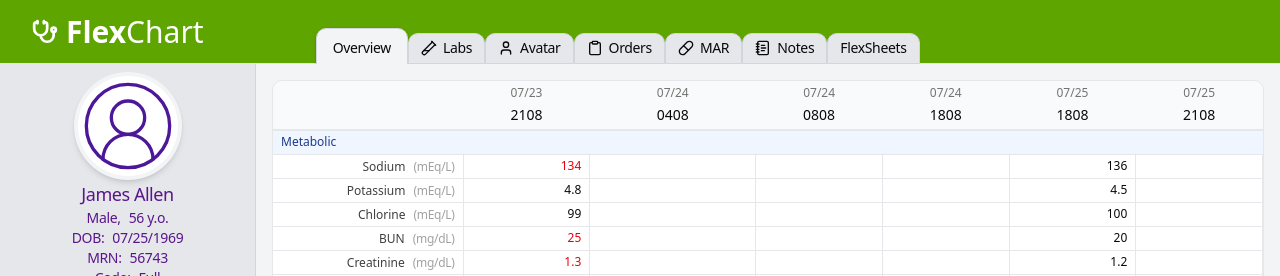
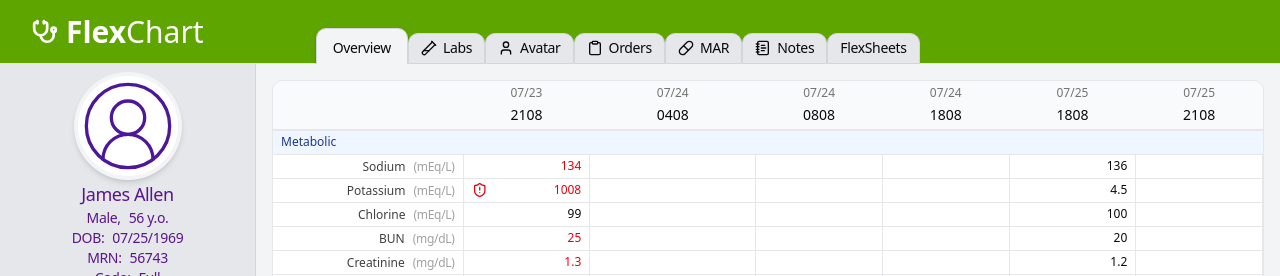
Before and after one commit to bilalkhaniazi/EHR, a React (Vite) app in the folder gvEHR/: page /labs in a window 1280 px wide. Shown: the top 276 px of the page. Built offline with nearby package versions, Linux system fonts and the light colour scheme.

Commit message:
Refractored lab page, lab overview, added abnormal and critical ranges

```diff
--- a/gvEHR/src/components/flexSheets/flexSheet.tsx
+++ b/gvEHR/src/components/flexSheets/flexSheet.tsx
@@ -39,7 +39,7 @@ function getPinnedStyles(column: any): React.CSSProperties {
   };
 }
 
-const formatTimeFromOffset = (offsetMinutes: number, nowTimestamp: number | null) => {
+export const formatTimeFromOffset = (offsetMinutes: number, nowTimestamp: number | null) => {
     if (!nowTimestamp) {
         return { error: { status: 'TIME_ERROR', data: 'Time has not been initialized.' } };
     }
@@ -84,7 +84,7 @@ export function FlexSheet() {
     const skip = !sessionStartTime;
 
 
-    const { data, isLoading, isError, error, isFetching } = useGetFlexSheetChartingQuery(undefined, { skip })
+    const { data, isLoading, isError, error, isFetching } = useGetFlexSheetChartingQuery(sessionStartTime, { skip })
 
     const [triggerUpdateFlexSheetData, {isLoading: isSaving }] = useUpdateFlexSheetDataMutation();      // isError: saveError, isSuccess: saveSuccess
     const [triggerAddTimeColumn] = useAddTimeColumnMutation();
--- a/gvEHR/src/components/labs/labPage.tsx
+++ b/gvEHR/src/components/labs/labPage.tsx
@@ -12,11 +12,30 @@ import { useGetLabsQuery  } from "@/app/apiSlice";   //useAddLabColumnMutation
 import { Skeleton } from "../ui/skeleton";
 import ImagingReport from "./imagingReport";
 import PathologyReport from "./pathologyReport";
+import { useSelector } from "react-redux";
+import type { RootState } from "@/app/store";
+import { formatTimeFromOffset } from "../flexSheets/flexSheet";
+import { ShieldAlert } from "lucide-react";
 
 // Define the structure for initial lab results when adding a new column
 export interface NewLabResult {
   labName: string;
   value: string;
+}
+
+const getResultStatus = (initialValue: string, abnormalRange: {low: number, high: number} | undefined, criticalRange: {low: number, high: number} | undefined) => {
+  const numericValue = parseFloat(initialValue)
+
+  if (isNaN(numericValue)) {
+    return 'invalid';
+  }
+  if (criticalRange && (numericValue < criticalRange.low || numericValue > criticalRange.high)) {
+    return "critical";
+  }
+  if (abnormalRange && (numericValue < abnormalRange.low || numericValue > abnormalRange.high)) {
+    return "abnormal";
+  }
+  return "normal";
 }
 
 const columnHelper = createColumnHelper<LabTableData>();
@@ -35,7 +54,10 @@ function getPinnedStyles(column: any): React.CSSProperties {
 }
 
 export function LabPage() {
-  const { data, isLoading, isFetching, isError, error } = useGetLabsQuery();
+  const simStartTime = useSelector((state: RootState) => state.time.sessionStartTime);
+  const skip = !simStartTime
+
+  const { data, isLoading, isFetching, isError, error } = useGetLabsQuery(simStartTime, { skip });
 
   // const [addLabColumn] = useAddLabColumnMutation();
 
@@ -127,14 +149,13 @@ export function LabPage() {
       ),
 
       // map out remaining columns
-      ...timePoints.map(timePoint =>
-        columnHelper.accessor(timePoint.dateKey, {
-          id: timePoint.dateKey,
+      ...timePoints.map(timePoint => {
+        const { time: displayTime, date: displayDate } = formatTimeFromOffset(timePoint, simStartTime);
+        return(
+
+        columnHelper.accessor(row => row[timePoint], {
+          id: String(timePoint),
           header: () => {
-            const dateAndTime = timePoint.dateKey.split(" ")
-            const displayTime = dateAndTime[1].replace(':', '')
-            const displayDate = dateAndTime[0]
-
             return (
               <div className="flex flex-col justify-center items-center">
                 <h2 className="my-1 text-neutral-500 text-xs font-light">{displayDate}</h2>
@@ -146,19 +167,18 @@ export function LabPage() {
             const rowType = row.original.rowType
             if (rowType === "results") {
               const initialValue = (getValue() as string) || '';
-              const labRanges = row.original?.normalRange
-              let alertFlag = false
-              if (labRanges) {
-                const numericValue = parseFloat(initialValue)
-                const numericHigh = parseFloat(labRanges.high)
-                const numericLow = parseFloat(labRanges.low)
+              const abnormalRange = row.original?.normalRange
+              const criticalRange = row.original?.criticalRange
 
-                if (!isNaN(numericValue) && !isNaN(numericLow) && !isNaN(numericHigh)) {
-                  alertFlag = numericValue < numericLow || numericValue > numericHigh;
-                }
-              }
+              const resultStatus = getResultStatus(initialValue, abnormalRange, criticalRange);
+              const isCritical = resultStatus === "critical"
+              const isAbnormal = resultStatus === "abnormal"
+
               return (
-                <p key={`${row.id}-${column.id}-${row.original.field}`} className={`text-right px-2 text-xs ${alertFlag ? "text-red-600 font-medium" : ''}`}>{initialValue}</p>
+                <div key={`${row.id}-${column.id}-${row.original.field}`} className="flex items-center w-full px-2">
+                  {isCritical && <ShieldAlert color="#e7000b" size={18} />}
+                  <p className={`w-full text-right text-xs ${(isAbnormal || isCritical) && "text-red-600 font-medium"}`}>{initialValue}</p>
+                </div>
               );
             } else if (rowType === "imaging") {
               const imagingReport = (getValue() as ImagingData) || { displayName: "", technique: "", findings: {}, impressions: ['']}
@@ -192,7 +212,7 @@ export function LabPage() {
               }
             }
           }
-        })
+        }))}
       )
     ],
     [timePoints]
@@ -211,7 +231,7 @@ export function LabPage() {
   });
 
 
-  if (isLoading || isFetching) {
+  if (isLoading || isFetching ) {
     return (
       <div className="flex flex-col h-full w-full pt-16 bg-gray-100 justify-start items-center gap-6">
         <Skeleton className="w-5/6 h-16 rounded-xl bg-gray-200" />
--- a/gvEHR/src/components/labs/labsData.tsx
+++ b/gvEHR/src/components/labs/labsData.tsx
@@ -1,3 +1,4 @@
+import { sub } from "date-fns";
 
 export interface ImagingData {
   displayName: string;
@@ -32,9 +33,7 @@ export interface PredefinedLabEntry {
 
 // predefined lab data with an offset time stamp
 export interface LabTimePoint {
-  dateKey: string;
-  daysOffset: number;
-  hours: number;
+  dateKey: number;
   labs: Lab[]
 }
 
@@ -43,7 +42,7 @@ export interface LabDataTemplate {
   field: string,
   unit?: string,
   rowType: "divider" | "results" | "imaging" | "pathology",
-  normalRange?: { low: string, high: string }
+  normalRange?: { low: number, high: number }
   criticalRange?: { low: number, high: number }
   hideable?: boolean
 }
@@ -54,29 +53,28 @@ export interface LabTableData {
     field: string;
     rowType: "divider" | "results" | "imaging"  | "pathology";
     unit?: string;
-    normalRange?: { low: string, high: string };
+    normalRange?: { low: number, high: number };
+    criticalRange?: { low: number, high: number };
     hideable?: boolean
-    [dateKey: string]: string | { labName: string, value: string } | any;
+    [dateKey: string]: string | { labName: string, value: string } | ImagingData | PathologyReportData | any;   // need ability to add any timekey with any type of lab data
 }
 
 
-export const generateAllInitialLabTimes = (referenceDate: Date = new Date()) => {
-  const timePoints = new Map<string, LabTimePoint>()
+export const generateAllInitialLabTimes = (referenceDate: number) => {
+  const timePoints = new Map<number, LabTimePoint>()
 
   predefinedLabData.forEach(entry => {
-    const tempDate = new Date(referenceDate);
-    tempDate.setDate(tempDate.getDate() - entry.daysOffset);
-    tempDate.setHours(tempDate.getHours() - entry.hoursOffset);
+    const timeOffset = (entry.daysOffset * 60 * 24) + (entry.hoursOffset * 60)
+    const displayTimeStamp = sub(referenceDate, {days: entry.daysOffset, hours: entry.hoursOffset}).getTime();
 
-    const dateKey = `${(tempDate.getMonth() +1).toString().padStart(2, '0')}/${tempDate.getDate().toString().padStart(2, '0')} ${(tempDate.getHours()).toString().padStart(2, '0')}:${(tempDate.getMinutes()).toString().padStart(2, '0')}`;
-    if(!timePoints.has(dateKey)) {
-      timePoints.set(dateKey, {dateKey, daysOffset: entry.daysOffset, hours: entry.hoursOffset, labs: entry.labs })
+    if(!timePoints.has(displayTimeStamp)) {
+      timePoints.set(displayTimeStamp, {dateKey: timeOffset, labs: entry.labs })
     }
   })
   const sortedTimePoints = Array.from(timePoints.values()).sort((a, b) => {
         const dateA = new Date(a.dateKey);
         const dateB = new Date(b.dateKey);
-        return dateA.getTime() - dateB.getTime();
+        return dateB.getTime() - dateA.getTime();
     });
 
     return sortedTimePoints;
@@ -88,7 +86,7 @@ export const generateInitialLabData = (
 ) => {
   const generatedData: LabTableData[] = [];
 
-  const labResultsLookup = new Map<string, Map<String, Lab>>();
+  const labResultsLookup = new Map<number, Map<string, Lab>>();
 
   allTimesColumns.forEach(timePoint => {
     const labsForThisTime = new Map<string, Lab>();
@@ -103,6 +101,7 @@ export const generateInitialLabData = (
       field: templateRow.field,
       rowType: templateRow.rowType,
       ...(templateRow.normalRange && { normalRange: templateRow.normalRange }),
+      ...(templateRow.criticalRange && {criticalRange: templateRow.criticalRange}),
       ...(templateRow.hideable && { hideable: templateRow.hideable}),
       unit: templateRow.unit
     };
@@ -131,11 +130,6 @@ export const generateInitialLabData = (
 }
 
 
-// export interface PredefinedLabEntry {
-//   daysOffset: number,
-//   hoursOffset: number,
-//   labResults: { labName: string, value: string}[]
-// }
 
 export const predefinedLabData: PredefinedLabEntry[] = [
   {
@@ -143,7 +137,7 @@ export const predefinedLabData: PredefinedLabEntry[] = [
     hoursOffset: 1,
     labs: [
       { labName: "Sodium", value: "134" },
-      { labName: "Potassium", value: "4.8" },
+      { labName: "Potassium", value: "1008" },
       { labName: "Chlorine", value: "99" },
       { labName: "BUN", value: "25" },
       { labName: "Creatinine", value: "1.3" },
@@ -256,55 +250,56 @@ export const labTemplate: LabDataTemplate[] = [
     field: "Sodium",
     unit: "(mEq/L)",
     rowType: "results",
-    normalRange: { low: "135", high: "145" }
+    normalRange: { low: 135, high: 145 }
   },
   {
     field: "Potassium",
     unit: "(mEq/L)",
     rowType: "results",
-    normalRange: { low: "3.5", high: "5.0" }
+    normalRange: { low: 3.5, high: 5.0 },
+    criticalRange: {low: 3.0, high: 6.0 }
   },
   {
     field: "Chlorine",
     unit: "(mEq/L)",
     rowType: "results",
-    normalRange: { low: "95", high: "105" }
+    normalRange: { low: 95, high: 105 }
   },
   {
     field: "BUN",
     unit: "(mg/dL)",
     rowType: "results",
-    normalRange: { low: "7", high: "20" }
+    normalRange: { low: 7, high: 20 }
   },
   {
     field: "Creatinine",
     unit: "(mg/dL)",
     rowType: "results",
-    normalRange: { low: "0.6", high: "1.2" }
+    normalRange: { low: 0.6, high: 1.2 }
   },
   {
     field: "Glucose",
     unit: "(mg/dL)",
     rowType: "results",
-    normalRange: { low: "70", high: "100" } // Fasting
+    normalRange: { low: 70, high: 100 }
   },
   {
     field: "CO2",
-    unit: "(mEq/L)", // Often represents Bicarbonate
+    unit: "(mEq/L)",
     rowType: "results",
-    normalRange: { low: "23", high: "30" }
+    normalRange: { low: 23, high: 30 }
   },
   {
     field: "Calcium",
     unit: "(mg/dL)",
     rowType: "results",
-    normalRange: { low: "8.5", high: "10.5" }
+    normalRange: { low: 8.5, high: 10.5 }
   },
   {
     field: "Lactate",
     unit: "(mmol/L)",
     rowType: "results",
-    normalRange: { low: "0.5", high: "1.0" }
+    normalRange: { low: 0.5, high: 1.0 }
   },
   {
     field: "Hematology",
@@ -315,49 +310,49 @@ export const labTemplate: LabDataTemplate[] = [
     field: "RBC",
     unit: "(10⁶/µL)",
     rowType: "results",
-    normalRange: { low: "4.0", high: "6.0" } // General range
+    normalRange: { low: 4.0, high: 6.0 }
   },
   {
     field: "WBC",
     unit: "(10³/µL)",
     rowType: "results",
-    normalRange: { low: "4.5", high: "11.0" }
+    normalRange: { low: 4.5, high: 11.0 }
   },
   {
     field: "Platelets",
     unit: "(10³/µL)",
     rowType: "results",
-    normalRange: { low: "150", high: "450" }
+    normalRange: { low: 150, high: 450 }
   },
   {
     field: "Hemoglobin",
     unit: "(g/dL)",
     rowType: "results",
-    normalRange: { low: "12.0", high: "17.5" } // General range
+    normalRange: { low: 12.0, high: 17.5 }
   },
   {
     field: "Hematocrit",
     unit: "(%)",
     rowType: "results",
-    normalRange: { low: "36", high: "54" } // General range
+    normalRange: { low: 36, high: 54 }
   },
   {
     field: "MCV",
     unit: "(fL)",
     rowType: "results",
-    normalRange: { low: "80", high: "100" }
+    normalRange: { low: 80, high: 100 }
   },
   {
     field: "MCH",
     unit: "(pg)", // Picograms
     rowType: "results",
-    normalRange: { low: "27", high: "33" }
+    normalRange: { low: 27, high: 33 }
   },
   {
     field: "MCHC",
     unit: "(g/dL)",
     rowType: "results",
-    normalRange: { low: "32", high: "36" }
+    normalRange: { low: 32, high: 36 }
   },
   {
     field: "Cardiac",
@@ -368,19 +363,19 @@ export const labTemplate: LabDataTemplate[] = [
     field: "Troponin",
     unit: "(ng/mL)",
     rowType: "results",
-    normalRange: { low: "0", high: "0.04" }
+    normalRange: { low: 0, high: 0.04 }
   },
   {
     field: "CKMB",
     unit: "(ng/mL)",
     rowType: "results",
-    normalRange: { low: "0", high: "3" }
+    normalRange: { low: 0, high: 3 }
   },
   {
     field: "Myoglobin",
     unit: "(ng/mL)",
     rowType: "results",
-    normalRange: { low: "0", high: "85" }
+    normalRange: { low: 0, high: 85 }
   },
   {
     field: "Hepatology",
@@ -391,37 +386,37 @@ export const labTemplate: LabDataTemplate[] = [
     field: "AST",
     unit: "(IU/L)",
     rowType: "results",
-    normalRange: { low: "10", high: "40" }
+    normalRange: { low: 10, high: 40 }
   },
   {
     field: "ALT",
     unit: "(IU/L)",
     rowType: "results",
-    normalRange: { low: "7", high: "56" }
+    normalRange: { low: 7, high: 56 }
   },
   {
     field: "ALP",
     unit: "(IU/L)",
     rowType: "results",
-    normalRange: { low: "40", high: "120" }
+    normalRange: { low: 40, high: 120 }
   },
   {
     field: "Total Bilirubin",
     unit: "(mg/dL)",
     rowType: "results",
-    normalRange: { low: "0.1", high: "1.2" }
+    normalRange: { low: 0.1, high: 1.2 }
   },
   {
     field: "Albumin",
     unit: "(g/dL)",
     rowType: "results",
-    normalRange: { low: "3.5", high: "5.0" }
+    normalRange: { low: 3.5, high: 5.0 }
   },
   {
     field: "Ammonia",
     unit: "(mcg/dL)", // Common unit for Ammonia
     rowType: "results",
-    normalRange: { low: "15", high: "45" }
+    normalRange: { low: 15, high: 45 }
   },
   {
     field: "Venous Blood Gas",
@@ -432,25 +427,25 @@ export const labTemplate: LabDataTemplate[] = [
     field: "pH",
     unit: "", // pH is unitless
     rowType: "results",
-    normalRange: { low: "7.35", high: "7.45" }
+    normalRange: { low: 7.35, high: 7.45 }
   },
   {
     field: "pCO2",
     unit: "(mmHg)",
     rowType: "results",
-    normalRange: { low: "40", high: "50" } // Venous pCO2 is typically higher than arterial
+    normalRange: { low: 40, high: 50 }
   },
   {
     field: "pO2",
     unit: "(mmHg)",
     rowType: "results",
-    normalRange: { low: "30", high: "40" } // Venous pO2 is typically lower than arterial
+    normalRange: { low: 30, high: 40 }
   },
   {
     field: "HCO3",
     unit: "(mEq/L)",
     rowType: "results",
-    normalRange: { low: "22", high: "29" }
+    normalRange: { low: 22, high: 29 }
   },
   {
     field: "Urinalysis",
@@ -461,49 +456,49 @@ export const labTemplate: LabDataTemplate[] = [
     field: "Specific Gravity",
     unit: "", // Unitless
     rowType: "results",
-    normalRange: { low: "1.005", high: "1.030" }
+    normalRange: { low: 1.005, high: 1.030 }
   },
   {
     field: "Urine pH",
     unit: "", // Unitless
     rowType: "results",
-    normalRange: { low: "4.5", high: "8.0" }
+    normalRange: { low: 4.5, high: 8.0 }
   },
   {
     field: "Protein",
     unit: "",
     rowType: "results",
-    normalRange: { low: "Negative", high: "Negative" }
+    // normalRange: { low: "Negative", high: "Negative" }
   },
   {
     field: "Urine Glucose",
     unit: "", // Often reported as negative/positive
     rowType: "results",
-    normalRange: { low: "Negative", high: "Negative" }
+    // normalRange: { low: "Negative", high: "Negative" }
   },
   {
     field: "Ketones",
     unit: "", // Often reported as negative/positive
     rowType: "results",
-    normalRange: { low: "Negative", high: "Negative" }
+    // normalRange: { low: "Negative", high: "Negative" }
   },
   {
     field: "Leukocyte Esterase",
     unit: "", // Often reported as negative/positive
     rowType: "results",
-    normalRange: { low: "Negative", high: "Negative" }
+    // normalRange: { low: "Negative", high: "Negative" }
   },
   {
     field: "Nitrites",
     unit: "", // Often reported as negative/positive
     rowType: "results",
-    normalRange: { low: "Negative", high: "Negative" }
+    // normalRange: { low: "Negative", high: "Negative" }
   },
   {
     field: "Blood",
     unit: "", // Often reported as negative/positive
     rowType: "results",
-    normalRange: { low: "Negative", high: "Negative" }
+    // normalRange: { low: "Negative", high: "Negative" }
   },
   {
     field: "Coagulation",
@@ -514,19 +509,19 @@ export const labTemplate: LabDataTemplate[] = [
     field: "PT",
     unit: "(sec)",
     rowType: "results",
-    normalRange: { low: "11.0", high: "13.5" }
+    normalRange: { low: 11.0, high: 13.5 }
   },
   {
     field: "PTT",
     unit: "(sec)",
     rowType: "results",
-    normalRange: { low: "25", high: "35" }
+    normalRange: { low: 25, high: 35 }
   },
   {
     field: "INR",
     unit: "", // Unitless
     rowType: "results",
-    normalRange: { low: "0.8", high: "1.1" },
+    normalRange: { low: 0.8, high: 1.1 },
     hideable: true
   },
   {
@@ -540,14 +535,14 @@ export const labTemplate: LabDataTemplate[] = [
     field: "CRP",
     unit: "(mg/L)",
     rowType: "results",
-    normalRange: { low: "0", high: "10" },
+    normalRange: { low: 0, high: 10 },
     hideable: true
   },
   {
     field: "ESR",
     unit: "(mm/hr)",
     rowType: "results",
-    normalRange: { low: "0", high: "20" },
+    normalRange: { low: 0, high: 20 },
     hideable: true
   },
   {
@@ -561,21 +556,21 @@ export const labTemplate: LabDataTemplate[] = [
     field: "TSH",
     unit: "(mIU/L)",
     rowType: "results",
-    normalRange: { low: "0.4", high: "4.0" },
+    normalRange: { low: 0.4, high: 4.0 },
     hideable: true
   },
   {
     field: "Free T3",
     unit: "(pg/mL)",
     rowType: "results",
-    normalRange: { low: "2.3", high: "4.2" },
+    normalRange: { low: 2.3, high: 4.2 },
     hideable: true
   },
   {
     field: "Free T4",
     unit: "(ng/dL)",
     rowType: "results",
-    normalRange: { low: "0.8", high: "1.8" },
+    normalRange: { low: 0.8, high: 1.8 },
     hideable: true
   },
   {
@@ -588,7 +583,7 @@ export const labTemplate: LabDataTemplate[] = [
     field: "Total Cholesterol",
     unit: "(mg/dL)",
     rowType: "results",
-    normalRange: { low: "125", high: "200" },
+    normalRange: { low: 125, high: 200 },
     hideable: true
 
   },
@@ -596,14 +591,14 @@ export const labTemplate: LabDataTemplate[] = [
     field: "HDL Cholesterol",
     unit: "(mg/dL)",
     rowType: "results",
-    normalRange: { low: "40", high: "60" },
+    normalRange: { low: 40, high: 60 },
     hideable: true
   },
   {
     field: "LDL Cholesterol",
     unit: "(mg/dL)",
     rowType: "results",
-    normalRange: { low: "0", high: "100" },
+    normalRange: { low: 0, high: 100 },
     hideable: true
 
   },
@@ -611,7 +606,7 @@ export const labTemplate: LabDataTemplate[] = [
     field: "Triglycerides",
     unit: "(mg/dL)",
     rowType: "results",
-    normalRange: { low: "0", high: "150" },
+    normalRange: { low: 0, high: 150 },
     hideable: true
   },
   {
@@ -625,7 +620,7 @@ export const labTemplate: LabDataTemplate[] = [
     field: "Magnesium",
     unit: "(mEq/L)",
     rowType: "results",
-    normalRange: { low: "1.5", high: "2.5" },
+    normalRange: { low: 1.5, high: 2.5 },
     hideable: true
 
   },
@@ -633,7 +628,7 @@ export const labTemplate: LabDataTemplate[] = [
     field: "Phosphate",
     unit: "(mg/dL)",
     rowType: "results",
-    normalRange: { low: "2.5", high: "4.5" },
+    normalRange: { low: 2.5, high: 4.5 },
     hideable: true
   },
   {
@@ -647,14 +642,14 @@ export const labTemplate: LabDataTemplate[] = [
     field: "Amylase",
     unit: "(U/L)",
     rowType: "results",
-    normalRange: { low: "25", high: "125" },
+    normalRange: { low: 25, high: 125 },
     hideable: true
   },
   {
     field: "Lipase",
     unit: "(U/L)",
     rowType: "results",
-    normalRange: { low: "0", high: "160" },
+    normalRange: { low: 0, high: 160 },
     hideable: true
   },
   {
--- a/gvEHR/src/components/overview/selectedLabs.tsx
+++ b/gvEHR/src/components/overview/selectedLabs.tsx
@@ -2,6 +2,9 @@ import { Card, CardContent } from "../ui/card"
 import { useGetLabsQuery } from "@/app/apiSlice"
 import StyledTitle from "./styledTitle"
 import CardSkeleton from "./cardSkeleton"
+import { useSelector } from "react-redux"
+import type { RootState } from "@/app/store"
+import { formatTimeFromOffset } from "../flexSheets/flexSheet"
 
 
 export type vitalsOverviewTable = {
@@ -20,13 +23,15 @@ const vitalSignIds = [
   ];
 
 export function SelectedLabs() {
+  const sessionStartTime = useSelector((state: RootState) => state.time.sessionStartTime);
+  const skip = ! sessionStartTime
 
-  const { data, isLoading, isError, error, isFetching } = useGetLabsQuery()
+  const { data, isLoading, isError, error, isFetching } = useGetLabsQuery(sessionStartTime, { skip })
 
-  if (isLoading || isFetching) {
+  if (isLoading || isFetching || skip) {
     return (
       <Card className="relative pt-2 overflow-hidden h-fit gap-3">
-        <StyledTitle color="bg-lime-200" firstLetter="C" secondLetter="ontacts" />
+        <StyledTitle color="bg-lime-200" firstLetter="S" secondLetter="elected Labs" />
         <CardSkeleton />
       </Card>
     )
@@ -48,9 +53,10 @@ export function SelectedLabs() {
       }
     }
     console.log(errorMessage)
+
     return (
       <Card className="relative col-span-1 pt-2 overflow-hidden h-fit gap-3">
-        <StyledTitle color="bg-red-200" firstLetter="C" secondLetter="ontacts" />
+        <StyledTitle color="bg-red-200" firstLetter="S" secondLetter="elected Labs" />
         <p>Error: {errorMessage}</p>
       </Card>
     )
@@ -73,11 +79,11 @@ export function SelectedLabs() {
   })
 
   const selectedLabData = filteredData.map(row => {
-    const selectedLab = {field: row.field, dateKey: '', value: '', normalRange: row.normalRange}
+    const selectedLab = {field: row.field, dateKey: 0, value: '', normalRange: row.normalRange}
     timePoints.forEach(timePoint => {
-      if (row[timePoint.dateKey]) {
-        selectedLab.value = row[timePoint.dateKey] as string; // technically could be imagingData or pathologyReport but those would never be
-        selectedLab.dateKey = timePoint.dateKey
+      if (row[timePoint]) {
+        selectedLab.value = row[timePoint] as string; // technically could be imagingData or pathologyReport but those would never be
+        selectedLab.dateKey = timePoint
       }
     })
     if (selectedLab.value) {
@@ -96,15 +102,13 @@ export function SelectedLabs() {
         {selectedLabData.map(labData => {
           if (!labData) return null
 
-          const dateAndTime = labData.dateKey.split(" ")
-          const displayTime = dateAndTime[1].replace(':', '')
-          const displayDate = dateAndTime[0]
+          const {date: displayDate, time: displayTime} = formatTimeFromOffset(labData.dateKey, sessionStartTime)
 
           let alertFlag = false
           if (labData.normalRange) {
                 const numericValue = parseFloat(labData.value)
-                const numericHigh = parseFloat(labData.normalRange.high)
-                const numericLow = parseFloat(labData.normalRange.low)
+                const numericHigh = labData.normalRange.high
+                const numericLow = labData.normalRange.low
 
                 if (!isNaN(numericValue) && !isNaN(numericLow) && !isNaN(numericHigh)) {
                   alertFlag = numericValue < numericLow || numericValue > numericHigh;
--- a/gvEHR/src/components/overview/vitalsOverview.tsx
+++ b/gvEHR/src/components/overview/vitalsOverview.tsx
@@ -45,7 +45,7 @@ const vitalSignIds = [
 export function VitalsOverview() {
   const sessionStartTime = useSelector((state: RootState) => state.time.sessionStartTime);
   const skip = !sessionStartTime
-  const { data, isLoading, isError, error, isFetching } = useGetFlexSheetChartingQuery(undefined, { skip })
+  const { data, isLoading, isError, error, isFetching } = useGetFlexSheetChartingQuery(sessionStartTime, { skip })
 
   const timeOffsets = data?.timeOffsets.slice(-3) || [];
 
```
Also changed, not shown: gvEHR/src/app/apiSlice.ts (+54 -55 lines), gvEHR/src/components/overview/intakeOutput.tsx (+6 -1 lines).
